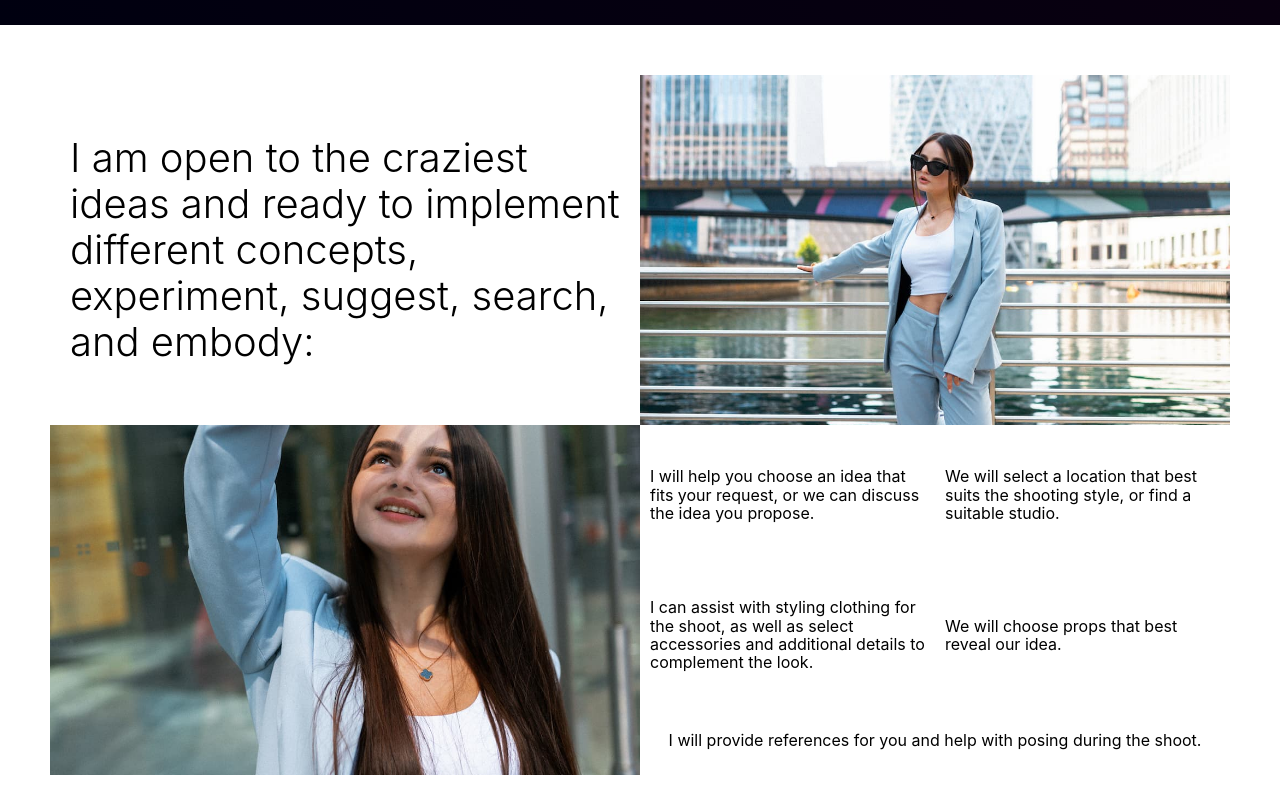
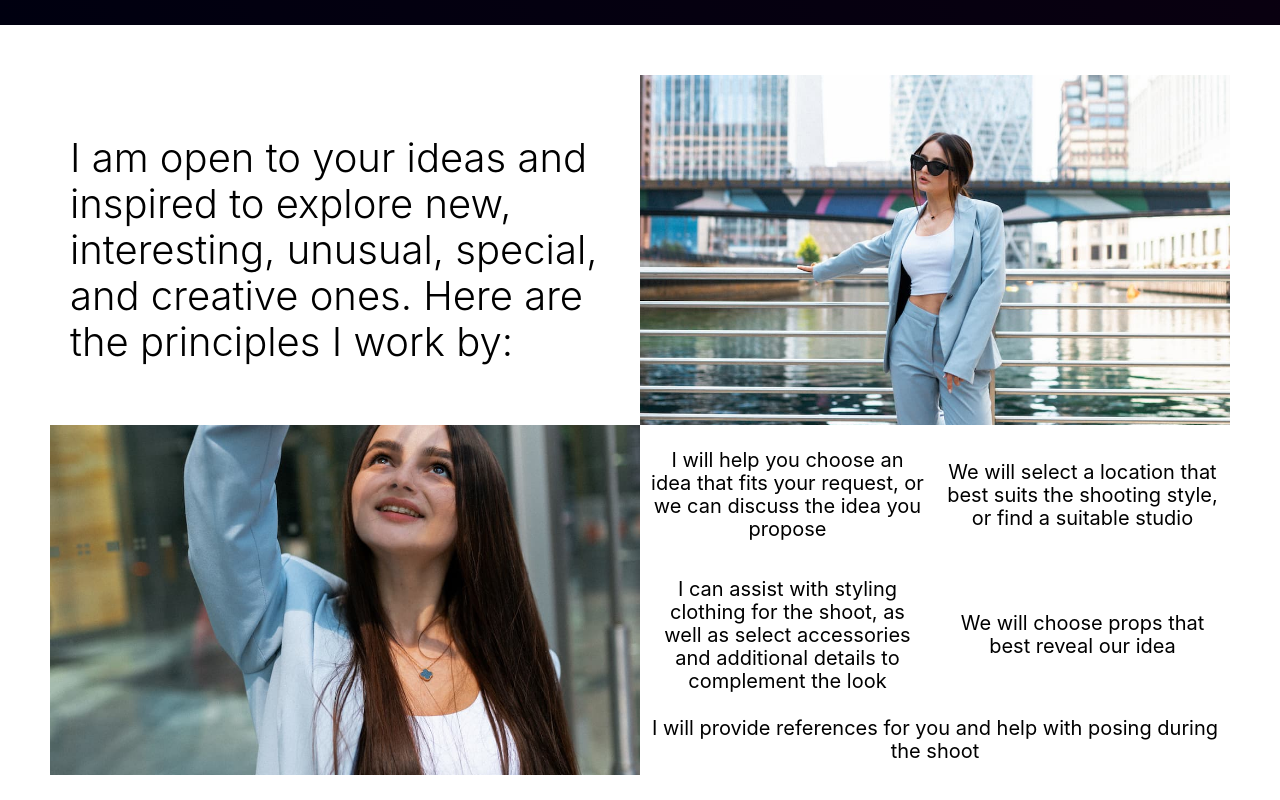
Before and after one commit to roma-cwby/photo, a React (Create React App) app: page / in a window 1280 px wide. Shown: the part 1860-2660 px from the top of the page. Built offline with nearby package versions, Linux system fonts and the light colour scheme; the HTML template or start-up script is replaced by a standard one.

Commit message:
update text

```diff
--- a/src/components/Principle/Principle.jsx
+++ b/src/components/Principle/Principle.jsx
@@ -24,7 +24,7 @@ export const Principles = () => {
     return () => {
       window.removeEventListener('scroll', scroll);
     };
-  }, []);
+  }, [scroll]);
 
   return (
     <PrinciplesSection>
--- a/src/components/Principle/Principle.styled.js
+++ b/src/components/Principle/Principle.styled.js
@@ -47,8 +47,12 @@ export const PrinciplesSection = styled.section`
         padding: 20px;
 
         h2 {
-          font-size: 30px;
+          font-size: 25px;
           font-weight: 300;
+
+          @media (min-width: 768px) {
+            font-size: 30px;
+          }
 
           @media (min-width: 1200px) {
             font-size: 40px;
@@ -91,7 +95,9 @@ export const PrinciplesSection = styled.section`
           display: flex;
           align-items: center;
           justify-content: center;
+          text-align: center;
           padding: 0 10px;
+          font-size: 15px;
 
           animation: show 15s linear infinite;
 
@@ -100,6 +106,15 @@ export const PrinciplesSection = styled.section`
           transition: background-color var(--transition), color var(--transition);
 
           background-color: transparent;
+
+          @media (max-width: 400px) {
+            width: 100%;
+            height: calc(100% / 5);
+          }
+
+          @media (min-width: 1200px) {
+            font-size: 20px;
+          }
         }
 
         p:last-of-type {
--- a/src/helpers/languages.js
+++ b/src/helpers/languages.js
@@ -26,35 +26,35 @@ const text = {
     ua: ' мене',
   },
   aboutText: {
-    en: 'Greetings! I am Lilia a photographer who captures your uniqueness in the moment. My mission is to reveal the truth, showcase depth, and inspire love. I invite you to my world of photography, share your desires with me, and we will bring them to life together!',
-    ua: 'Вітаю! Я Лілія, фотограф, який побачить та упіймає в моменті твою унікальність. Моя місія - розкрити справжнє, показати глибину та закохати. Запрошую тебе в мій світ фотографії, розкажи мені свої бажання і ми втілимо їх разом!',
+    en: 'Hello! I am Lilia, a photographer who captures your uniqueness in the moment. My mission is to reveal the truth, showcase depth, and inspire love in the photo. I invite you to my world of photography, share your desires with me, and we will bring them to life together!',
+    ua: 'Вітаю! Я Лілія - фотограф, який побачить та упіймає в моменті твою унікальність. Моя місія - розкрити справжнє у фотографії, показати глибину та закохати. Запрошую тебе до мене на зйомку! Поділись  своїми бажаннями і ми втілимо їх разом!',
   },
   principlesTitle: {
-    en: 'I am open to the craziest ideas and ready to implement different concepts, experiment, suggest, search, and embody:',
-    ua: 'Я відкрита до найбожевільніших ідей, готова втілювати різні задуми, експериментувати, пропонувати, шукати, втілювати:',
+    en: 'I am open to your ideas and inspired to explore new, interesting, unusual, special, and creative ones. Here are the principles I work by:',
+    ua: 'Я відкрита до ваших ідей, а також натхненна на пошук нових, цікавих та незвичних, особливих та креативних. Ось принципи за якими я працюю:',
   },
   principlesCard1: {
-    en: 'I will help you choose an idea that fits your request, or we can discuss the idea you propose.',
-    ua: 'Я допоможу обрати ідею під ваш запит, або ми обговоримо ідею, яку пропонуєте ви. ',
+    en: 'I will help you choose an idea that fits your request, or we can discuss the idea you propose',
+    ua: 'Я допоможу обрати ідею під ваш запит, або ми обговоримо ідею, яку пропонуєте ви',
   },
   principlesCard2: {
-    en: 'We will select a location that best suits the shooting style, or find a suitable studio.',
-    ua: 'Оберемо локацію, яка найкраще підійде під стиль зйомки, або підберемо студію.',
+    en: 'We will select a location that best suits the shooting style, or find a suitable studio',
+    ua: 'Оберемо локацію, яка найкраще підійде під стиль зйомки, або студію',
   },
   principlesCard3: {
-    en: 'I can assist with styling clothing for the shoot, as well as select accessories and additional details to complement the look.',
-    ua: 'Допоможу зі стилізацією одягу на зйомку, підберемо аксесуари, додаткові деталі для доповнення образу.',
+    en: 'I can assist with styling clothing for the shoot, as well as select accessories and additional details to complement the look',
+    ua: 'Допоможу зі стилізацією одягу на зйомку, якщо це буде необхідно, підберемо аксесуари, додаткові деталі для доповнення образу',
   },
   principlesCard4: {
-    en: 'We will choose props that best reveal our idea.',
-    ua: 'Підберемо реквізити, які найкраще розкриють нашу ідею.',
+    en: 'We will choose props that best reveal our idea',
+    ua: 'Підберемо реквізити, які найкраще розкриють нашу ідею',
   },
   principlesCard5: {
-    en: 'I will provide references for you and help with posing during the shoot. ',
-    ua: 'Підберу референси для вас, допоможу з позуванням під час зйомки. ',
+    en: 'I will provide references for you and help with posing during the shoot',
+    ua: 'Підберу референси для вас, допоможу з позуванням під час зйомки',
   },
 };
 
-const lang = getLanguage() === 'ua' ? 1 : 0;
+const lang = getLanguage() === 'ua' ? true : false;
 
 export const getText = key => (lang ? text[key].ua : text[key].en);
```
Also changed, not shown: src/helpers/text.txt.
